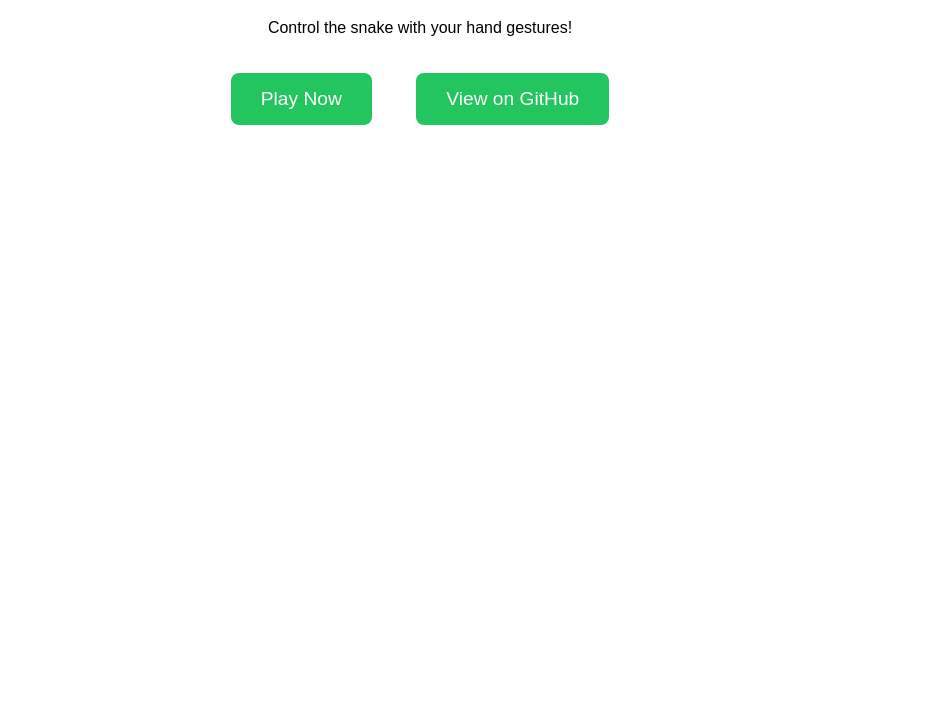
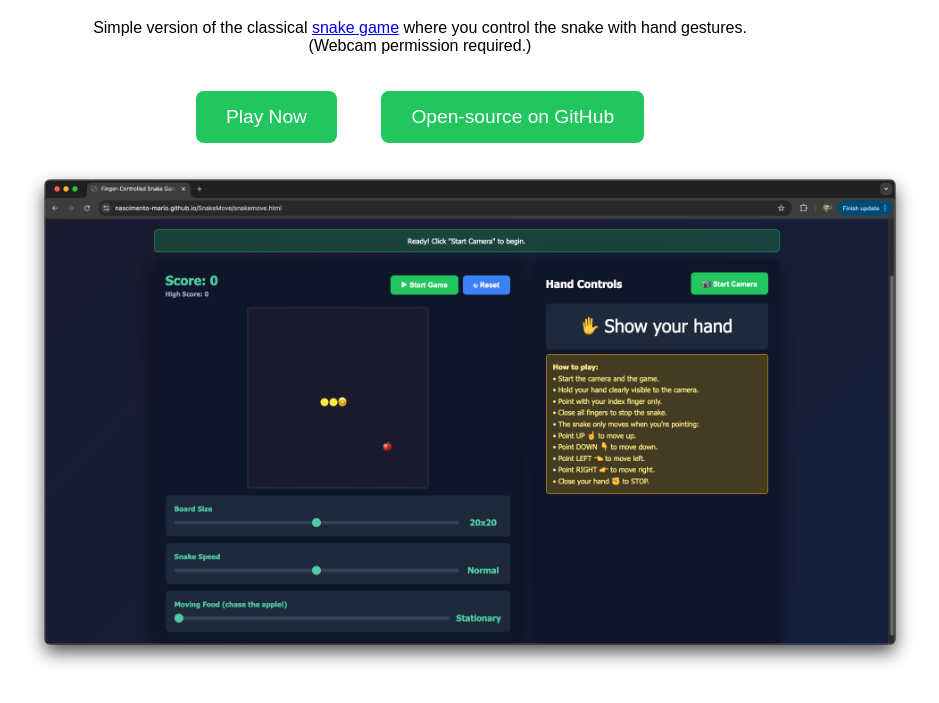
Before and after one commit to nascimento-mario/SnakeMove, a plain HTML site: page index.html in a window 1280 px wide. Shown: the part 131-834 px from the top of the page, without its empty margins (220-1159 px from the left). Before the commit the page ends 800 px from the top, so only its background shows below. Drawn offline with Linux system fonts and the light colour scheme.

Commit message:
Update game description and GitHub link text

```diff
--- a/index.html
+++ b/index.html
@@ -26,8 +26,10 @@
 </head>
 <body>
     <h1>SnakeMove</h1>
-    <p>Control the snake with your hand gestures!</p>
+    <p>Simple version of the classical <a href="snakemove.html">snake game</a> where you control the snake with hand gestures.<br>
+    (Webcam permission required.)</p>
     <a href="snakemove.html" class="cta-button">Play Now</a>
-    <a href="https://github.com/nascimento-mario/SnakeMove" class="cta-button">View on GitHub</a>
+    <a href="https://github.com/nascimento-mario/SnakeMove" class="cta-button">Open-source on GitHub</a>
+    <img src="starting page.png" alt="Initial page" style="width: 900px; height: auto;">
 </body>
 </html>
```
